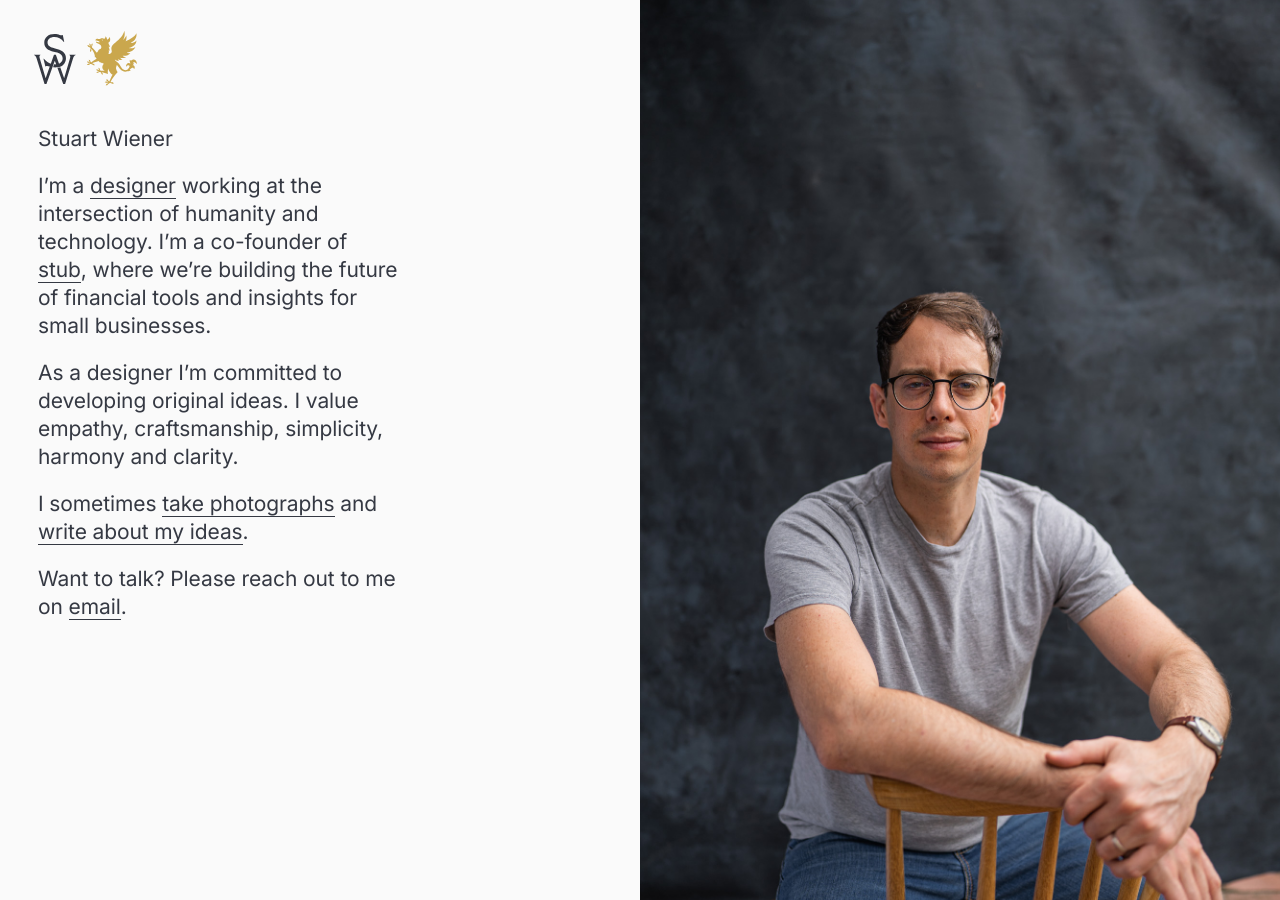
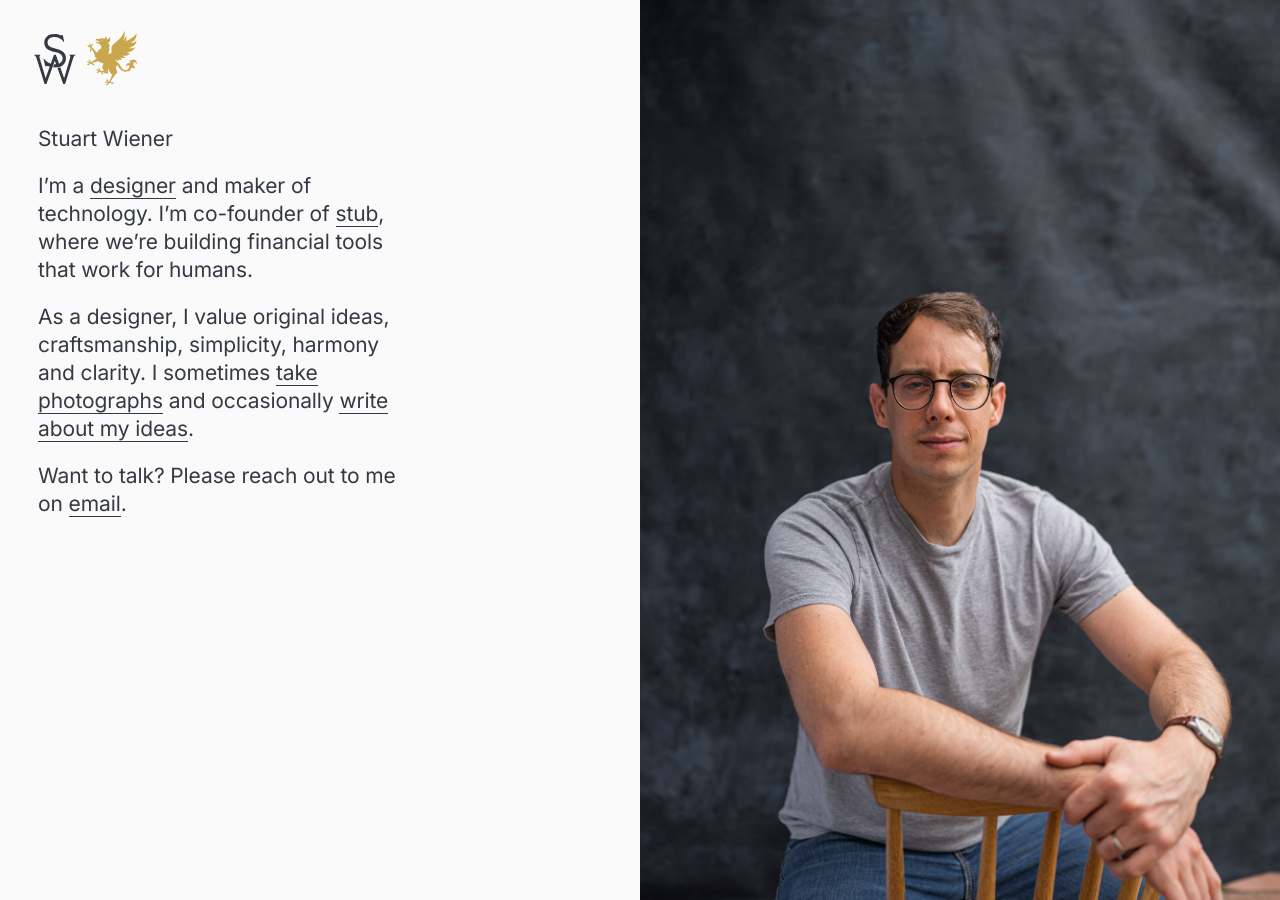
Before and after one commit to stuartwiener/stuartwiener.github.io, a Jekyll site: the page built from index.html, in a window 1280 px wide. Built offline with Jekyll 4.4.1, drawn with Linux system fonts in a browser that asks for light colours.

Commit message:
update content

```diff
--- a/index.html
+++ b/index.html
@@ -6,10 +6,8 @@ show_background: true
 
 <h1>Stuart Wiener</h1>
 
-<p>I’m a <a href="https://www.linkedin.com/in/stuartwiener/">designer</a> working at the intersection of humanity and technology. I’m a co-founder of <a href="https://stub.africa/">stub</a>, where we’re building the future of financial tools and insights for small businesses.</p>
+<p>I’m a <a href="https://x.com/stuartwiener">designer</a> and maker of technology. I’m co-founder of <a href="https://stub.africa/">stub</a>, where we’re building financial tools that work for humans.</p>
 
-<p>As a designer I’m committed to developing original ideas. I value empathy, craftsmanship, simplicity, harmony and clarity.</p>
-
-<p>I sometimes <a href="https://www.instagram.com/stuartwiener/">take photographs</a> and <a href="https://stuartwiener.substack.com/">write about my ideas</a>.</p>
+<p>As a designer, I value original ideas, craftsmanship, simplicity, harmony and clarity. I sometimes <a href="https://www.instagram.com/stuartwiener/">take photographs</a> and occasionally <a href="https://stuartwiener.substack.com/">write about my ideas</a>.</p>
 
 <p>Want to talk? Please reach out to me on <a onclick="window.location.href='mailto:hello'+'@'+'stuartwiener.com';">email</a>.</p>
```
